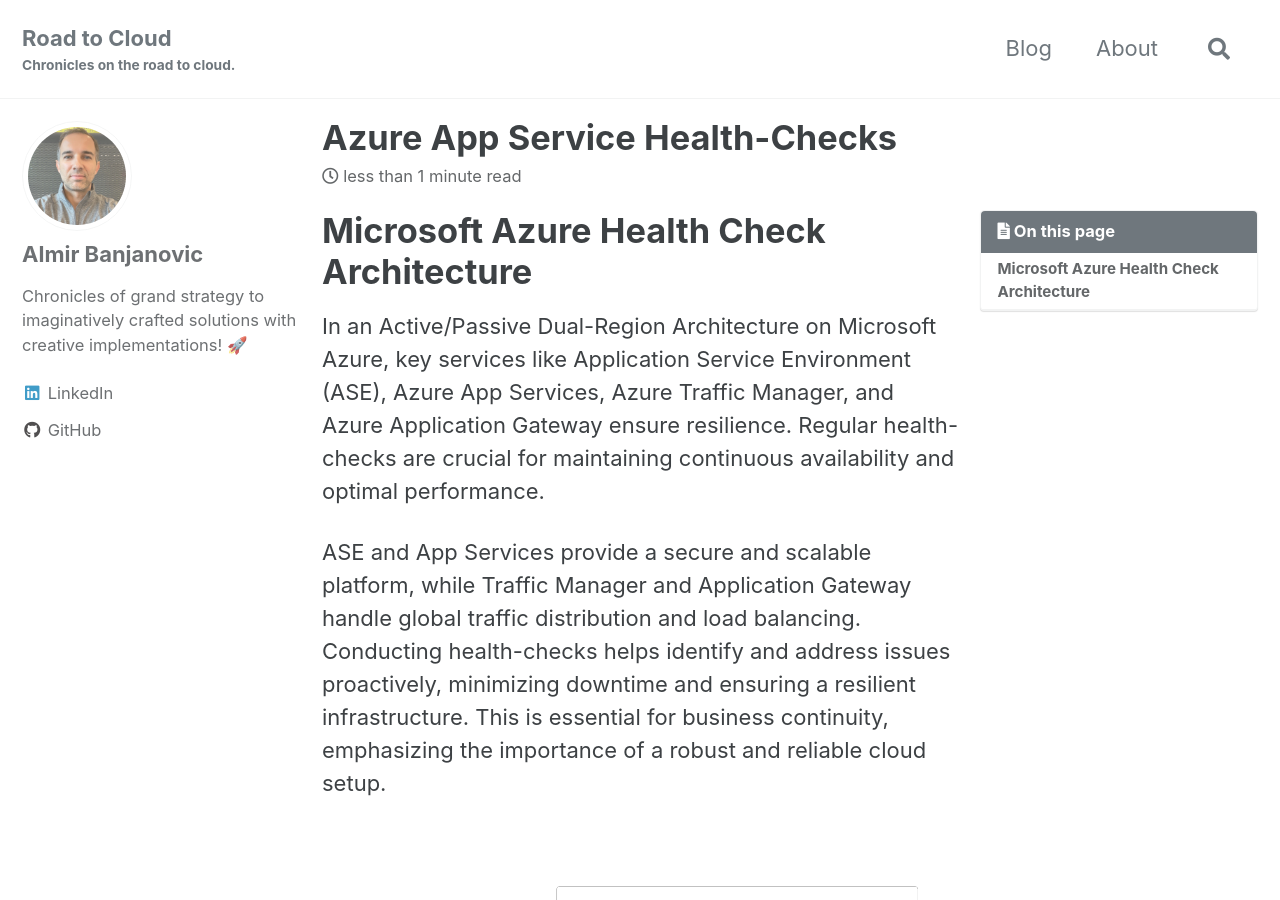
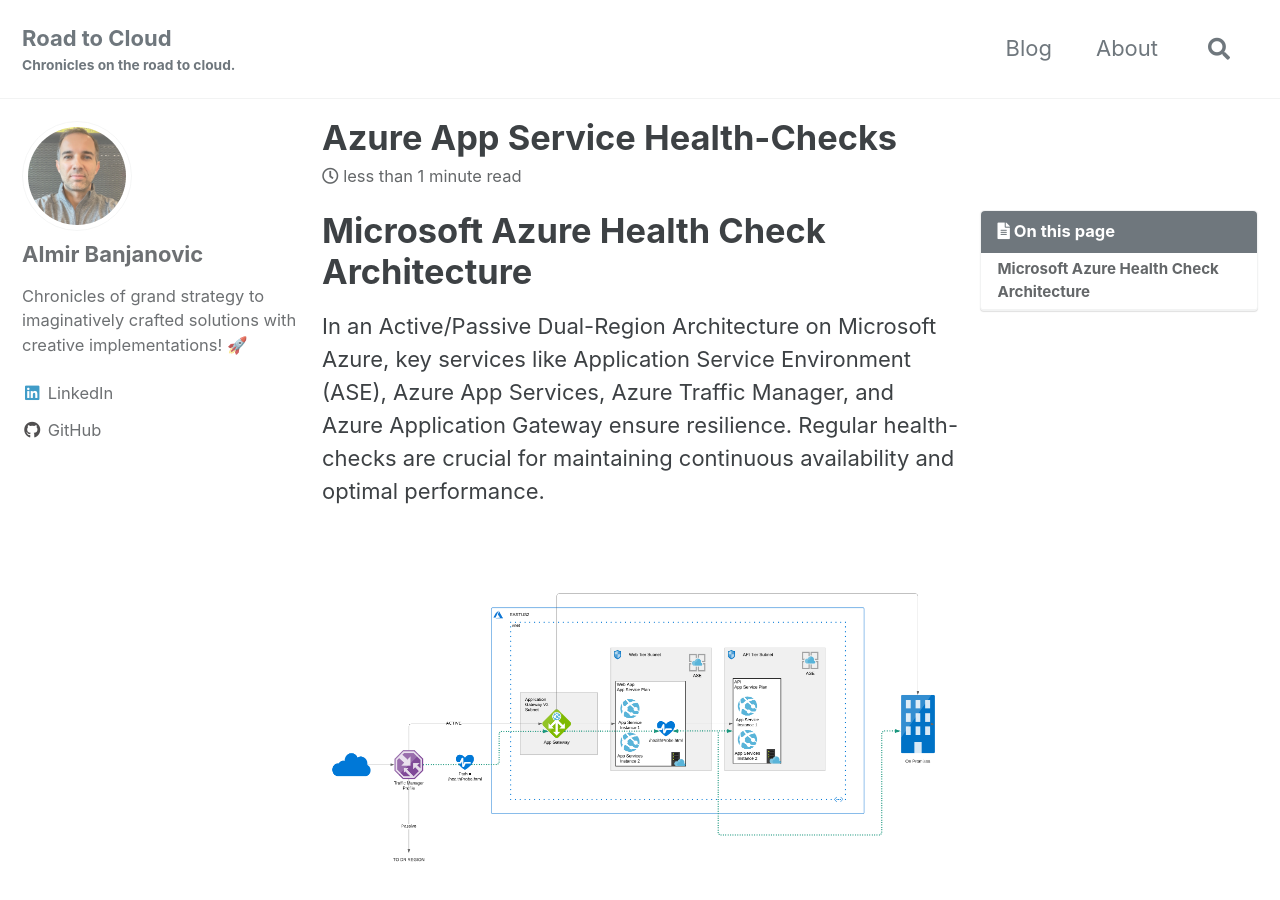
Before and after one commit to almirbanjanovic/roadtocloud.github.io, a Jekyll site: the page built from _posts/2021-03-16-azure-single-region-health-check.md, in a window 1280 px wide and 900 px high. Built offline with Jekyll 4.4.1, drawn with Linux system fonts in a browser that asks for light colours; cached includes are drawn as plain includes; comment, search, counter and statistics services are not loaded.

Commit message:
Update 2021-03-16-azure-single-region-health-check.md

```diff
--- a/_posts/2021-03-16-azure-single-region-health-check.md
+++ b/_posts/2021-03-16-azure-single-region-health-check.md
@@ -10,6 +10,6 @@ tags:
 # Microsoft Azure Health Check Architecture
 In an Active/Passive Dual-Region Architecture on Microsoft Azure, key services like Application Service Environment (ASE), Azure App Services, Azure Traffic Manager, and Azure Application Gateway ensure resilience. Regular health-checks are crucial for maintaining continuous availability and optimal performance.
 
+![image-center]({{ site.url }}{{ site.baseurl }}/assets/images/ase-single-region-health-check.png){: .align-center}
+
 ASE and App Services provide a secure and scalable platform, while Traffic Manager and Application Gateway handle global traffic distribution and load balancing. Conducting health-checks helps identify and address issues proactively, minimizing downtime and ensuring a resilient infrastructure. This is essential for business continuity, emphasizing the importance of a robust and reliable cloud setup.
-
-![image-center]({{ site.url }}{{ site.baseurl }}/assets/images/ase-single-region-health-check.png){: .align-center}
```
